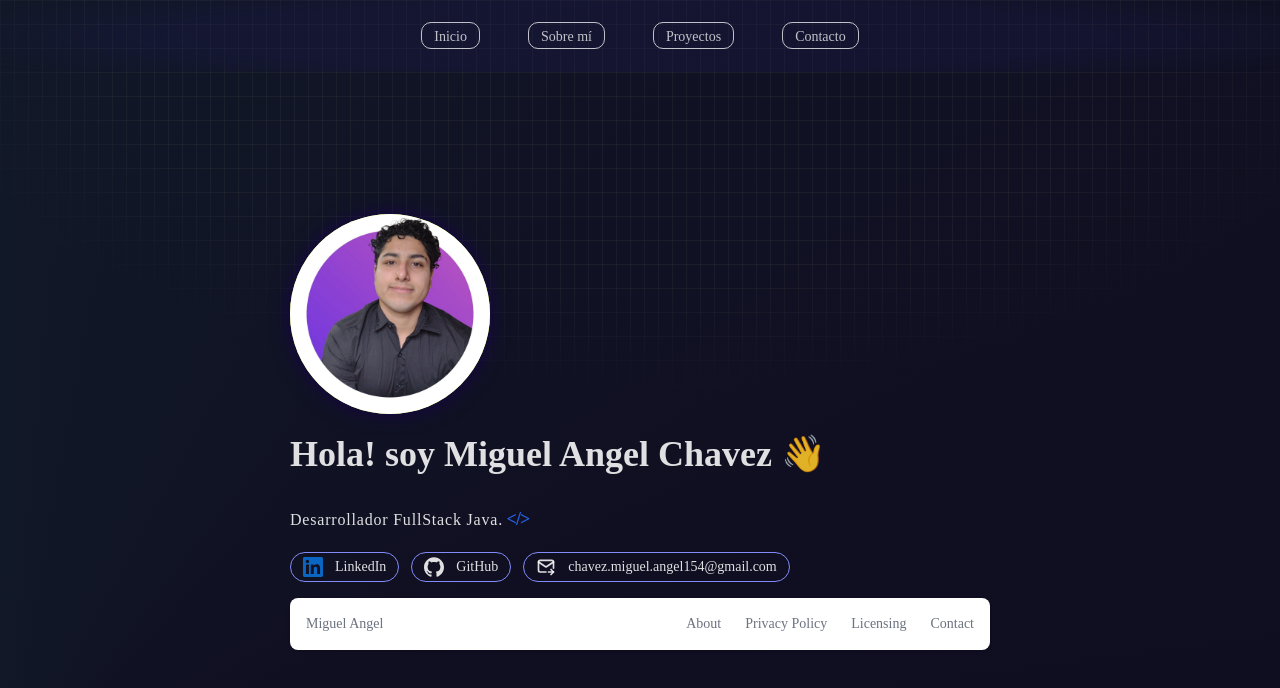
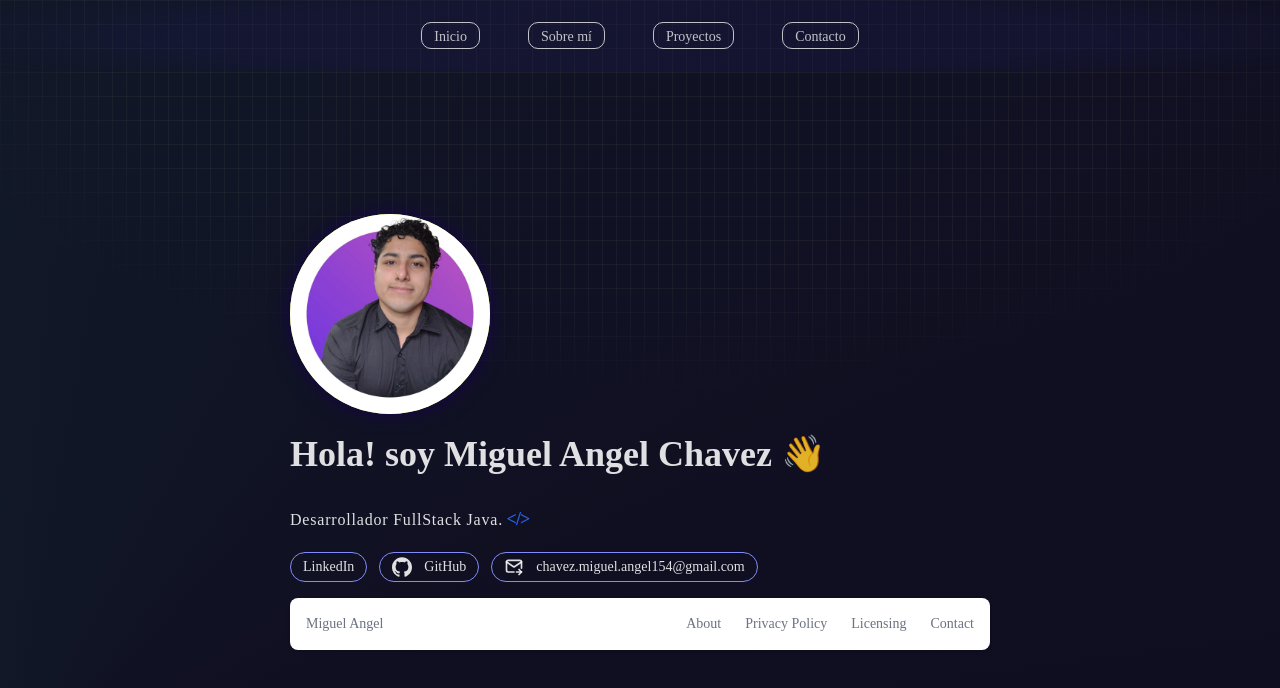
Before and after one commit to MiguelAChavez/Porfolio, a React (Vite) app: page / in a window 1280 px wide. Shown: the top 688 px of the page. Built offline with nearby package versions, Linux system fonts and the light colour scheme.

Commit message:
Update App.jsx

```diff
--- a/src/components/App/App.jsx
+++ b/src/components/App/App.jsx
@@ -7,7 +7,6 @@ import Footer from "../Footer/Footer";
 import GitHub from "../../assets/Icon/GitHub";
 import MailIcon from "../../assets/Icon/MailIcon";
 import Badge from "../Badge";
-import LinkedIn from "/src/assets/Icon/Linkedin";
 
 const App = () => {
   return (
@@ -37,9 +36,7 @@ const App = () => {
               link={"https://www.linkedin.com/in/miguelangelchavez-/"}
               red={"LinkedIn"}
               shadow={"hover:shadow-blue-500/50"}
-            >
-              <LinkedIn className="size-5"></LinkedIn>
-            </Badge>
+            ></Badge>
 
             <Badge
               link={"https://github.com/MiguelAChavez"}
```
